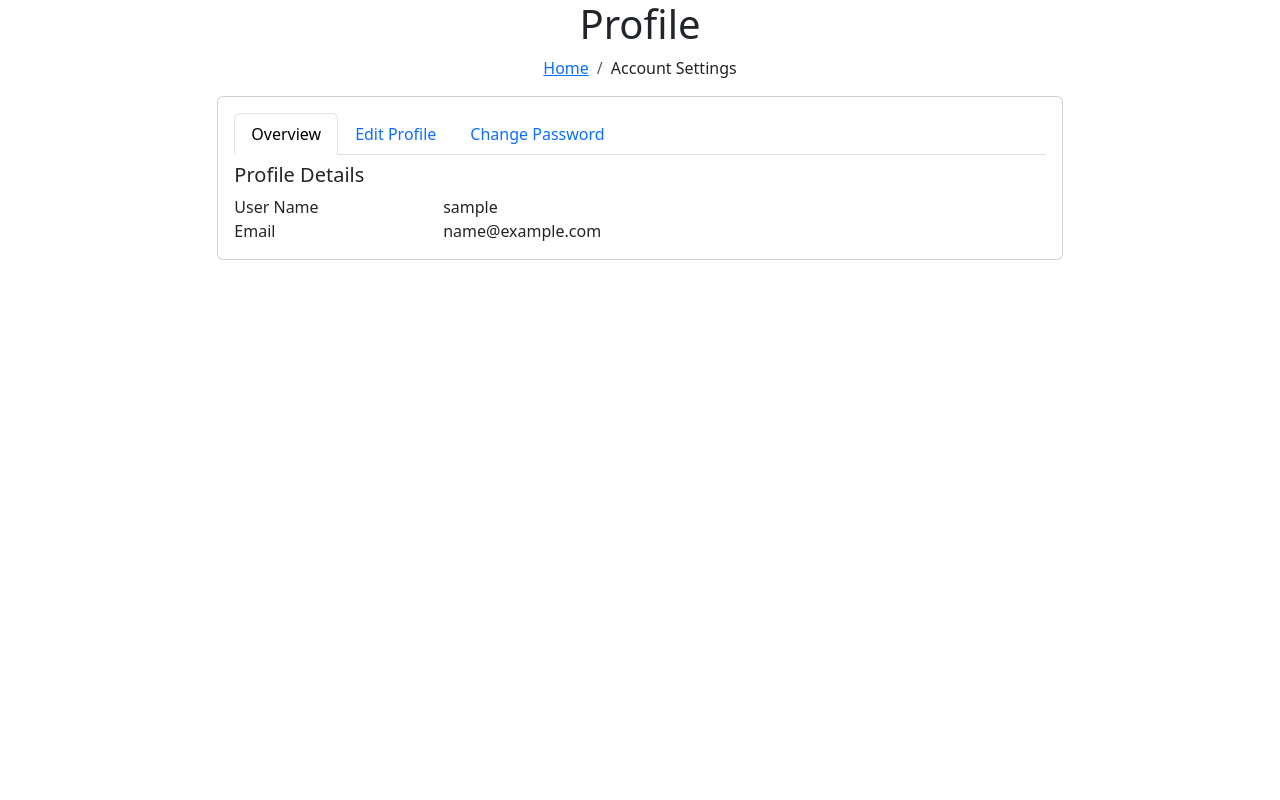
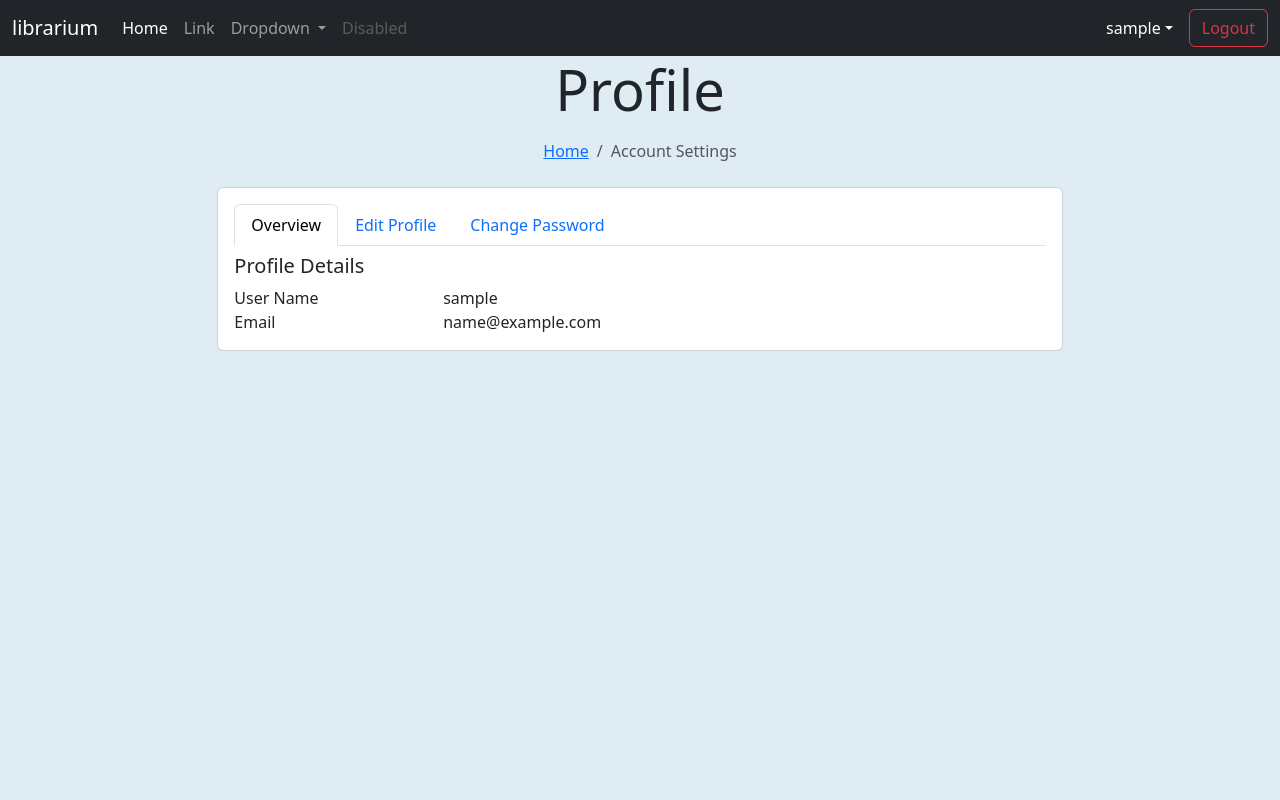
Before and after one commit to ConeGroup/gatau, a Django app: page /userprofile/edit_profile in a window 1280 px wide. Run offline with Django 4.2, Linux system fonts and the light colour scheme; the visitor is signed in with stand-in values (Sample User, id 1).

Commit message:
UPDATE KE DEV

```diff
--- /dev/null
+++ b/userprofile/templates/navbar2.html
@@ -0,0 +1,81 @@
+<nav class="navbar navbar-expand-lg navbar-dark bg-dark">
+    <div class="container-fluid">
+      <a class="navbar-brand" href="{% url 'home' %}">librarium</a>
+      <button class="navbar-toggler" type="button" data-bs-toggle="collapse" data-bs-target="#navbarSupportedContent" aria-controls="navbarSupportedContent" aria-expanded="false" aria-label="Toggle navigation">
+        <span class="navbar-toggler-icon"></span>
+      </button>
+      <div class="collapse navbar-collapse" id="navbarSupportedContent">
+        <ul class="navbar-nav me-auto mb-2 mb-lg-0">
+          <li class="nav-item">
+            <a class="nav-link active" aria-current="page" href="#">Home</a>
+          </li>
+          <li class="nav-item">
+            <a class="nav-link" href="#">Link</a>
+          </li>
+          <li class="nav-item dropdown">
+            <a class="nav-link dropdown-toggle" href="#" role="button" data-bs-toggle="dropdown" aria-expanded="false">
+              Dropdown
+            </a>
+            <ul class="dropdown-menu">
+              <li><a class="dropdown-item" href="#">Action</a></li>
+              <li><a class="dropdown-item" href="#">Another action</a></li>
+              <li><hr class="dropdown-divider"></li>
+              <li><a class="dropdown-item" href="#">Something else here</a></li>
+            </ul>
+          </li>
+          <li class="nav-item">
+            <a class="nav-link disabled" aria-disabled="true">Disabled</a>
+          </li>
+        </ul>
+        <form class="d-flex" role="search">
+          <!-- <input class="form-control me-2" type="search" placeholder="Search" aria-label="Search"> -->
+          {% if user.is_authenticated %}
+          <div class="dropdown" style="display: flex; align-items: center;">
+            <span class="d-md-block dropdown-toggle ps-2 me-3" href="#" id="navbarDropdown" data-bs-toggle="dropdown" role="button" aria-expanded="false" style="color: white;">{{user.username}}</span>
+            <ul class="dropdown-menu dropdown-menu-end dropdown-menu-arrow profile" aria-hidden="true" data-popper-placement="bottom-end" style="position: absolute; inset: 0px 0px auto auto; margin: 0px; transform: translate3d(-16px, 38px, 0px);">
+              <li class="dropdown-header">
+                <h6>{{user.username}}</h6>
+              </li>
+              <li>
+                <hr class="dropdown-divider">
+              </li>
+
+              <li>
+                <a class="dropdown-item d-flex align-items-center" href="{% url 'home' %}">
+                  <i class="bi bi-person"></i>
+                  <span>Home</span>
+                </a>
+              </li>
+              <li>
+                <hr class="dropdown-divider">
+              </li>
+
+
+              <li>
+                <a class="dropdown-item d-flex align-items-center" data-bs-toggle="modal" data-bs-target="#exampleModal2" href='#'>
+                  <i class="bi bi-question-circle"></i>
+                  <span>Need Help?</span>
+                </a>
+              </li>
+              <li>
+                <hr class="dropdown-divider">
+              </li>
+
+              <li>
+                <a class="dropdown-item d-flex align-items-center" href="{% url 'logout' %}">
+                  <i class="bi bi-box-arrow-right"></i>
+                  <span>Sign Out</span>
+                </a>
+              </li>
+
+            </ul>
+            <a class="btn btn-outline-danger" type="submit" href="{% url 'logout' %}">Logout</a>
+          </div>
+          {% else %}
+          <button class="btn btn-outline-success me-3" type="button" data-bs-toggle="modal" data-bs-target="#exampleModal">Login</button>
+          <a class="btn btn-outline-info" type="submit" href="{% url 'register' %}">Register</a>
+          {% endif %}
+        </form>
+      </div>
+    </div>
+</nav>
--- a/userprofile/templates/userprofile.html
+++ b/userprofile/templates/userprofile.html
@@ -1,6 +1,39 @@
 {% extends 'base.html' %}
 
+
+
 {% block content %}
+{% include 'navbar2.html' %}
+<style>
+    body {margin: 0; height: 100vh; background-color: rgba(224, 236, 244);
+        background-attachment: fixed; background-size: cover; background-repeat: no-repeat;
+        }
+
+
+</style>
+
+<div class="modal fade" id="exampleModal2" tabindex="-1" aria-labelledby="exampleModalLabel" aria-hidden="true">
+    <div class="modal-dialog">
+        <div class="modal-content">
+            <div class="modal-header">
+                <h5 class="modal-title" id="exampleModalLabel">Contact Support</h5>
+                <button type="button" class="btn-close" data-bs-dismiss="modal" aria-label="Close"></button>
+            </div>
+            <div class="modal-body">
+                <p>- Nurin Farzana Nafiah (2206082695)</p>
+                <p>- Calista Sekar Pamaja (2206082064)</p>
+                <p>- Muhammad Nanda Pratama (2206081654)</p>
+                <p>- Fazle Ilahi Bimo Aji (2206081446)</p>
+                <p>- Resanda Dezca Asyam (2206082682)</p>
+
+            </div>
+            <div class="modal-footer">
+                <button type="button" class="btn btn-secondary" data-bs-dismiss="modal">Tutup</button>
+            </div>
+        </div>
+    </div>
+</div>
+
 <div id="alert_placeholder"></div>
 
 <div id="success-message" style="color: green;"></div>
@@ -8,15 +41,19 @@
 
 <main id="main" class="main">
 
-    <div class="pagetitle" style="display: flex; flex-direction: column; align-items: center;">
-        <h1>Profile</h1>
-        <nav>
-          <ol class="breadcrumb">
-            <li class="breadcrumb-item"><a href="{% url 'home' %}">Home</a></li>
-            <li class="breadcrumb-item">Account Settings</li>
-          </ol>
-        </nav>
-      </div><!-- End Page Title -->
+    <div class="container">
+        <div class="row justify-content-center">
+            <div class="col-12 text-center">
+                <h1 class="display-4">Profile</h1>
+                <nav aria-label="breadcrumb">
+                    <ol class="breadcrumb justify-content-center bg-transparent py-2">
+                        <li class="breadcrumb-item"><a href="{% url 'home' %}">Home</a></li>
+                        <li class="breadcrumb-item active" aria-current="page">Account Settings</li>
+                    </ol>
+                </nav>
+            </div>
+        </div>
+    </div>
 
 
     <section class="section profile">
```
